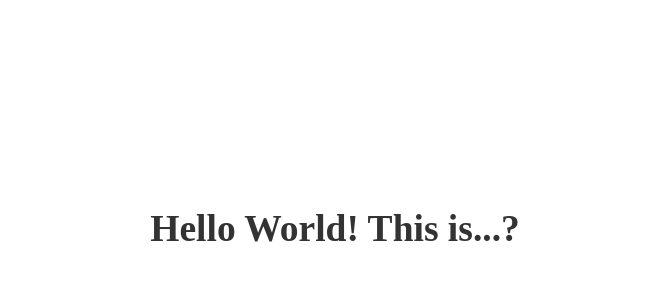
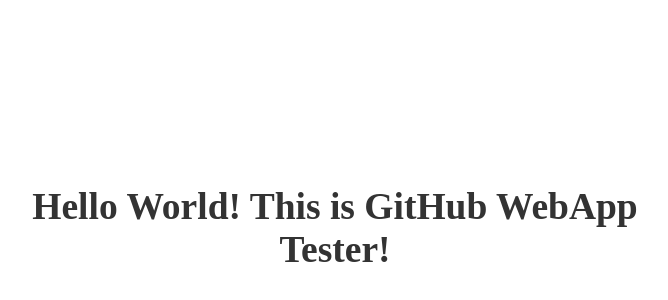
Before and after one commit to Nakajyaga/ghwap, a plain HTML site: page index.html in a window 1280 px wide. Shown: the part 172-472 px from the top of the page, without its empty margins (305-973 px from the left). Drawn offline with Linux system fonts and the light colour scheme.

Commit message:
Update index.html

```diff
--- a/index.html
+++ b/index.html
@@ -6,6 +6,6 @@
     <title>GitHub WebApp Tester</title>
 </head>
 <body>
-  <h1>Hello World! This is...?</h1>
+  <h1>Hello World! This is GitHub WebApp Tester!</h1>
 </body>
 </html>
```
